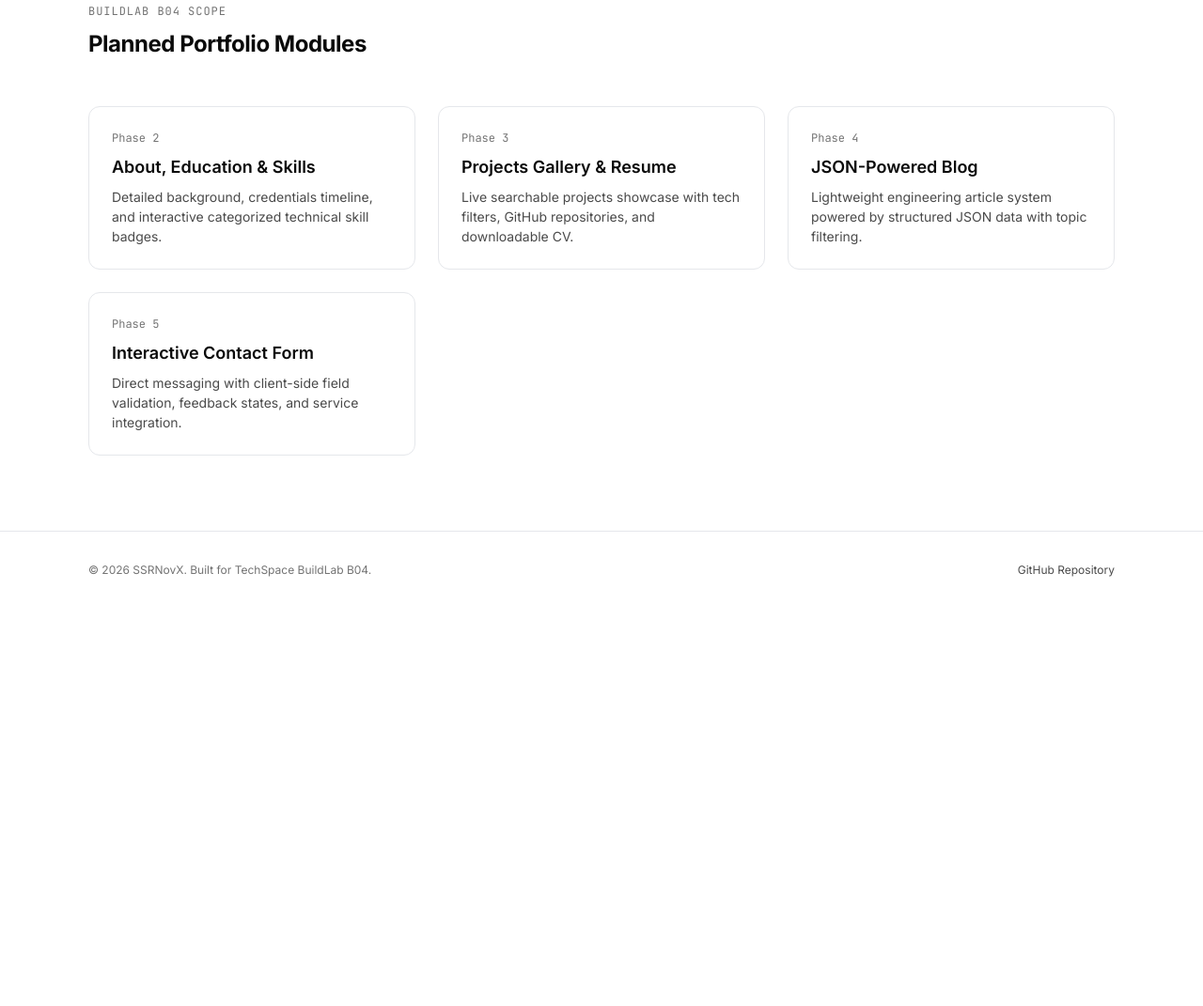
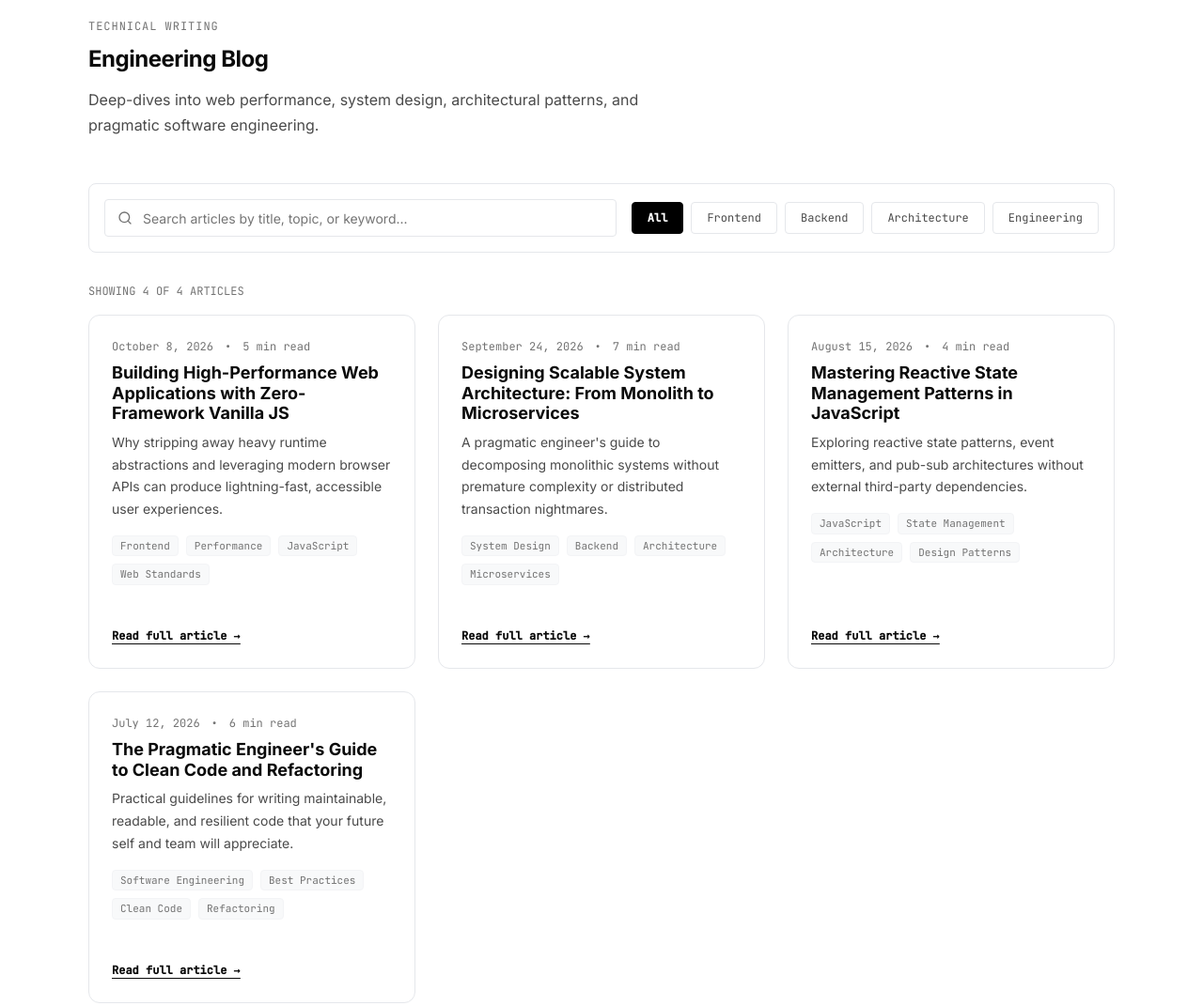
Before and after one commit to ssrnov/portfolio-and-blog, a website built with Vite: page index.html in a window 1280 px wide. Shown: the part 3791-4862 px from the top of the page at 94% size. Before the commit the page ends 4439 px from the top, so only its background shows below. Built offline with nearby package versions, Linux system fonts and the light colour scheme.

Commit message:
feat(blog): implement structured blog listing with search and topic tags

```diff
--- a/index.html
+++ b/index.html
@@ -351,6 +351,54 @@
       </div>
     </section>
 
+    <!-- 5. JSON-Based Engineering Blog Section -->
+    <section id="blog" class="blog-section section-py" aria-labelledby="blog-title">
+      <div class="container">
+        <div class="section-header">
+          <span class="section-label">Technical Writing</span>
+          <h2 id="blog-title" class="section-title">Engineering Blog</h2>
+          <p class="section-subtitle">
+            Deep-dives into web performance, system design, architectural patterns, and pragmatic software engineering.
+          </p>
+        </div>
+
+        <!-- Toolbar: Search and Filter Pills for Blog -->
+        <div class="controls-toolbar" role="search" aria-label="Blog filter controls">
+          <div class="search-box-wrapper">
+            <svg class="search-icon" aria-hidden="true" viewBox="0 0 24 24" fill="none" stroke="currentColor" stroke-width="2" stroke-linecap="round" stroke-linejoin="round">
+              <circle cx="11" cy="11" r="8"></circle>
+              <line x1="21" y1="21" x2="16.65" y2="16.65"></line>
+            </svg>
+            <input
+              type="search"
+              id="blog-search"
+              class="search-input"
+              placeholder="Search articles by title, topic, or keyword..."
+              aria-label="Search blog articles"
+            />
+          </div>
+
+          <div class="filter-pills" id="blog-filters" role="group" aria-label="Blog topic filters">
+            <button type="button" class="filter-btn active" data-tag="all">All</button>
+            <button type="button" class="filter-btn" data-tag="frontend">Frontend</button>
+            <button type="button" class="filter-btn" data-tag="backend">Backend</button>
+            <button type="button" class="filter-btn" data-tag="architecture">Architecture</button>
+            <button type="button" class="filter-btn" data-tag="engineering">Engineering</button>
+          </div>
+        </div>
+
+        <!-- Status Counter -->
+        <p id="blog-count" class="fact-label" style="margin-bottom: var(--space-4);" aria-live="polite">
+          Loading articles...
+        </p>
+
+        <!-- Dynamic Blog Grid -->
+        <div id="blog-grid" class="blog-grid" aria-live="polite">
+          <!-- Populated dynamically by js/blog.js -->
+        </div>
+      </div>
+    </section>
+
     <!-- Architecture & Modules Preview Section -->
     <section id="features" class="roadmap-section" aria-labelledby="roadmap-title">
       <div class="container">
--- /dev/null
+++ b/js/blog.js
@@ -0,0 +1,199 @@
+/**
+ * SSRNovX Portfolio & Blog — Blog Engine Module
+ * Dynamic listing, tag filtering, search, and accessible modal article reader
+ */
+
+import { fetchBlogPosts } from './data.js';
+
+let allPosts = [];
+let currentTag = 'all';
+let searchQuery = '';
+
+export async function initBlog() {
+  const container = document.getElementById('blog-grid');
+  const searchInput = document.getElementById('blog-search');
+  const filterButtons = document.querySelectorAll('#blog-filters .filter-btn');
+
+  if (!container) return;
+
+  allPosts = await fetchBlogPosts();
+  renderFilteredPosts();
+  initModalListeners();
+  checkInitialUrlHash();
+
+  // Search input
+  if (searchInput) {
+    searchInput.addEventListener('input', (e) => {
+      searchQuery = e.target.value.trim().toLowerCase();
+      renderFilteredPosts();
+    });
+  }
+
+  // Tag filter buttons
+  filterButtons.forEach((btn) => {
+    btn.addEventListener('click', () => {
+      filterButtons.forEach((b) => b.classList.remove('active'));
+      btn.classList.add('active');
+      currentTag = btn.getAttribute('data-tag') || 'all';
+      renderFilteredPosts();
+    });
+  });
+
+  // Listen for hash change for deep-linking
+  window.addEventListener('hashchange', checkInitialUrlHash);
+}
+
+function renderFilteredPosts() {
+  const container = document.getElementById('blog-grid');
+  const countDisplay = document.getElementById('blog-count');
+  if (!container) return;
+
+  const filtered = allPosts.filter((post) => {
+    const matchesTag =
+      currentTag === 'all' ||
+      post.tags.some((t) => t.toLowerCase() === currentTag.toLowerCase()) ||
+      post.category.toLowerCase() === currentTag.toLowerCase();
+
+    const matchesSearch =
+      searchQuery === '' ||
+      post.title.toLowerCase().includes(searchQuery) ||
+      post.excerpt.toLowerCase().includes(searchQuery) ||
+      post.tags.some((t) => t.toLowerCase().includes(searchQuery));
+
+    return matchesTag && matchesSearch;
+  });
+
+  if (countDisplay) {
+    countDisplay.textContent = `Showing ${filtered.length} of ${allPosts.length} articles`;
+  }
+
+  if (filtered.length === 0) {
+    container.innerHTML = `
+      <div class="empty-state">
+        <p class="empty-state-title">No articles match your query</p>
+        <p>Try searching for topics like "JavaScript", "Architecture", or "Performance".</p>
+      </div>
+    `;
+    return;
+  }
+
+  container.innerHTML = filtered
+    .map(
+      (post) => `
+    <article class="blog-card">
+      <div>
+        <div class="blog-meta">
+          <time datetime="${post.date}">${escapeHtml(post.date)}</time>
+          <span>•</span>
+          <span>${escapeHtml(post.readTime)}</span>
+        </div>
+        <h3 class="blog-card-title">${escapeHtml(post.title)}</h3>
+        <p class="blog-card-excerpt">${escapeHtml(post.excerpt)}</p>
+        <div class="project-tags" aria-label="Article tags">
+          ${post.tags
+            .map((tag) => `<span class="project-tag">${escapeHtml(tag)}</span>`)
+            .join('')}
+        </div>
+      </div>
+      <div style="margin-top: 1rem;">
+        <button type="button" class="read-article-btn" data-slug="${post.slug}">
+          Read full article &rarr;
+        </button>
+      </div>
+    </article>
+  `
+    )
+    .join('');
+
+  // Attach click listeners to read buttons
+  container.querySelectorAll('.read-article-btn').forEach((btn) => {
+    btn.addEventListener('click', () => {
+      const slug = btn.getAttribute('data-slug');
+      openArticleModal(slug);
+    });
+  });
+}
+
+function openArticleModal(slug) {
+  const post = allPosts.find((p) => p.slug === slug);
+  if (!post) return;
+
+  const modal = document.getElementById('article-modal');
+  const title = document.getElementById('modal-article-title');
+  const meta = document.getElementById('modal-article-meta');
+  const body = document.getElementById('modal-article-body');
+
+  if (!modal || !title || !meta || !body) return;
+
+  title.textContent = post.title;
+  meta.textContent = `${post.date} • ${post.readTime} • Tags: ${post.tags.join(', ')}`;
+  body.innerHTML = post.content;
+
+  modal.classList.add('is-active');
+  modal.setAttribute('aria-hidden', 'false');
+  document.body.style.overflow = 'hidden';
+
+  // Update hash for shareability without full reload
+  if (window.location.hash !== `#blog/${slug}`) {
+    history.pushState(null, '', `#blog/${slug}`);
+  }
+
+  // Focus close button for accessibility
+  const closeBtn = document.getElementById('modal-close-btn');
+  if (closeBtn) closeBtn.focus();
+}
+
+function closeArticleModal() {
+  const modal = document.getElementById('article-modal');
+  if (!modal || !modal.classList.contains('is-active')) return;
+
+  modal.classList.remove('is-active');
+  modal.setAttribute('aria-hidden', 'true');
+  document.body.style.overflow = '';
+
+  // Clear blog hash if set
+  if (window.location.hash.startsWith('#blog/')) {
+    history.pushState(null, '', window.location.pathname + '#blog');
+  }
+}
+
+function initModalListeners() {
+  const modal = document.getElementById('article-modal');
+  const closeBtn = document.getElementById('modal-close-btn');
+
+  if (!modal) return;
+
+  if (closeBtn) {
+    closeBtn.addEventListener('click', closeArticleModal);
+  }
+
+  modal.addEventListener('click', (e) => {
+    if (e.target === modal) {
+      closeArticleModal();
+    }
+  });
+
+  document.addEventListener('keydown', (e) => {
+    if (e.key === 'Escape' && modal.classList.contains('is-active')) {
+      closeArticleModal();
+    }
+  });
+}
+
+function checkInitialUrlHash() {
+  const hash = window.location.hash;
+  if (hash.startsWith('#blog/')) {
+    const slug = hash.replace('#blog/', '');
+    openArticleModal(slug);
+  }
+}
+
+function escapeHtml(str) {
+  if (!str) return '';
+  return String(str)
+    .replace(/&/g, '&amp;')
+    .replace(/</g, '&lt;')
+    .replace(/>/g, '&gt;')
+    .replace(/"/g, '&quot;')
+    .replace(/'/g, '&#039;');
+}
--- a/js/main.js
+++ b/js/main.js
@@ -1,9 +1,11 @@
 import { initProjects } from './projects.js';
+import { initBlog } from './blog.js';
 
 document.addEventListener('DOMContentLoaded', () => {
   initThemeToggle();
   initMobileNavigation();
   initProjects();
+  initBlog();
   initConsoleBanner();
 });
 
--- /dev/null
+++ b/public/data/blog.json
@@ -0,0 +1,46 @@
+[
+  {
+    "id": "post-1",
+    "slug": "high-performance-zero-framework-vanilla-js",
+    "title": "Building High-Performance Web Applications with Zero-Framework Vanilla JS",
+    "date": "October 8, 2026",
+    "readTime": "5 min read",
+    "category": "Frontend",
+    "tags": ["Frontend", "Performance", "JavaScript", "Web Standards"],
+    "excerpt": "Why stripping away heavy runtime abstractions and leveraging modern browser APIs can produce lightning-fast, accessible user experiences.",
+    "content": "<p>In an era where modern frontend development is dominated by megabyte-sized bundles and complex meta-frameworks, returning to the fundamentals of Vanilla JavaScript, semantic HTML5, and modern CSS3 provides immense performance advantages.</p><h3>The Power of Native Web Standards</h3><p>Modern browser engines (V8, JavaScriptCore, Gecko) have evolved radically. Features that once required heavy polyfills or utility libraries—such as CSS custom properties, native modules (ESM), Web Storage, the Fetch API, and the Intersection Observer API—are now natively supported across all evergreen browsers.</p><p>By relying directly on native capabilities, we eliminate virtual DOM overhead, reduce the initial JavaScript execution phase, and achieve near-instant First Contentful Paint (FCP) and Largest Contentful Paint (LCP) scores.</p><h3>Clean Architecture Without Bloat</h3><p>Writing Vanilla JS does not mean writing unmaintainable spaghetti code. By adopting clean module separation, unidirectional data flows, and event delegation, we achieve clear architectural boundaries while shipping an order of magnitude less code to end users.</p><blockquote>Keep it simple: choose standards over ephemeral library churn whenever possible.</blockquote>"
+  },
+  {
+    "id": "post-2",
+    "slug": "scalable-system-architecture-monolith-to-microservices",
+    "title": "Designing Scalable System Architecture: From Monolith to Microservices",
+    "date": "September 24, 2026",
+    "readTime": "7 min read",
+    "category": "Backend",
+    "tags": ["System Design", "Backend", "Architecture", "Microservices"],
+    "excerpt": "A pragmatic engineer's guide to decomposing monolithic systems without premature complexity or distributed transaction nightmares.",
+    "content": "<p>The journey from a monolithic application to a microservices architecture is often romanticized, but premature distribution can easily turn a simple product into an operational quagmire.</p><h3>Start with a Modular Monolith</h3><p>Before splitting code across network boundaries, define strict domain boundaries in a single deployable unit. A modular monolith enforces bounded contexts through clean interfaces, making future extraction straightforward while preserving transactional integrity and straightforward debugging.</p><h3>When to Actually Decompose</h3><p>Extract services only when specific organizational or technical scaling bottlenecks demand it: differing scaling profiles, team ownership boundaries, or isolated reliability requirements. Embrace asynchronous messaging (event-driven architecture) over synchronous RPC chains to prevent cascading failures.</p>"
+  },
+  {
+    "id": "post-3",
+    "slug": "mastering-state-management-patterns-in-javascript",
+    "title": "Mastering Reactive State Management Patterns in JavaScript",
+    "date": "August 15, 2026",
+    "readTime": "4 min read",
+    "category": "Architecture",
+    "tags": ["JavaScript", "State Management", "Architecture", "Design Patterns"],
+    "excerpt": "Exploring reactive state patterns, event emitters, and pub-sub architectures without external third-party dependencies.",
+    "content": "<p>State management is the single most common source of bugs in frontend applications. However, you don't always need complex external libraries to manage state predictably.</p><h3>The Observer Pattern and Event Target</h3><p>By leveraging the browser's built-in <code>EventTarget</code> interface or implementing a lightweight publisher-subscriber store, components can subscribe to discrete state mutations and re-render only when relevant data updates.</p><h3>Immutability and Predictability</h3><p>Pairing a centralized store with shallow object cloning ensures state transitions are traceable and predictable. This allows developers to reason about UI changes with confidence, even in complex interactive applications.</p>"
+  },
+  {
+    "id": "post-4",
+    "slug": "pragmatic-engineers-guide-to-clean-code",
+    "title": "The Pragmatic Engineer's Guide to Clean Code and Refactoring",
+    "date": "July 12, 2026",
+    "readTime": "6 min read",
+    "category": "Engineering",
+    "tags": ["Software Engineering", "Best Practices", "Clean Code", "Refactoring"],
+    "excerpt": "Practical guidelines for writing maintainable, readable, and resilient code that your future self and team will appreciate.",
+    "content": "<p>Clean code is not about dogmatic adherence to rules; it is about reducing cognitive load for the humans who must read, maintain, and extend software months or years later.</p><h3>Intent-Revealing Naming</h3><p>Code is read far more often than it is written. Variable and function names should clearly convey purpose and behavior, reducing the need for explanatory comments that quickly become obsolete.</p><h3>The Boy Scout Rule in Practice</h3><p>Always leave the codebase slightly cleaner than you found it. Small, incremental refactorings during regular feature development compound over time, preventing technical debt from accumulating into a major re-write.</p>"
+  }
+]
```
